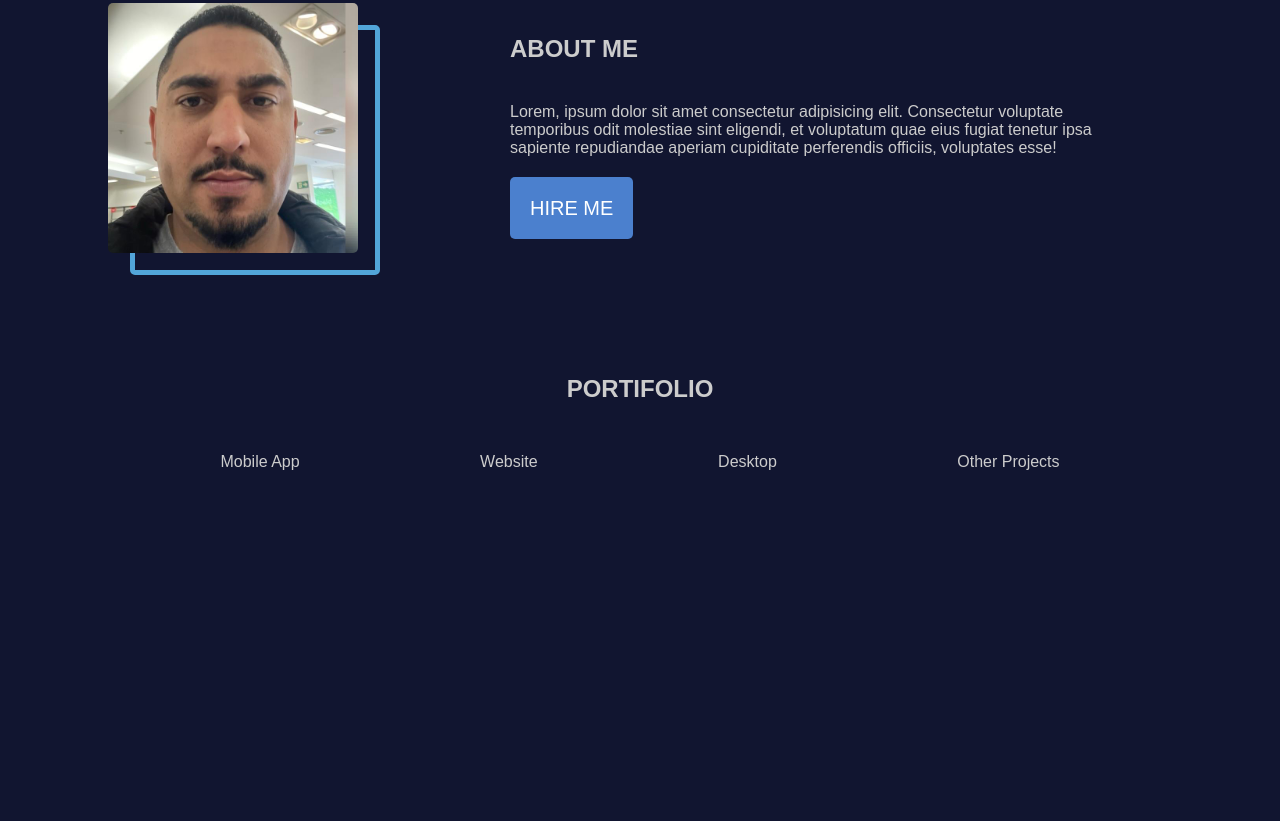
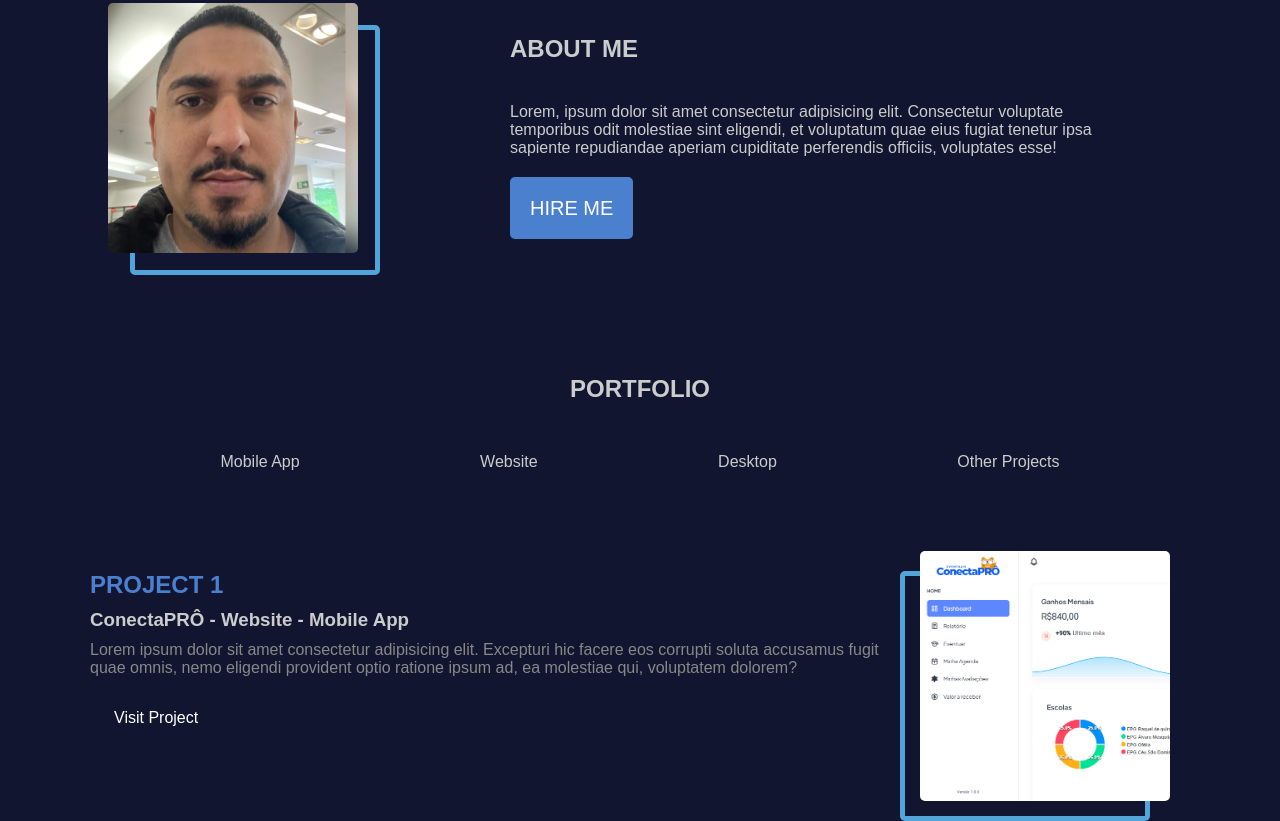
Before and after one commit to dg0611/front-portifolio, a plain HTML site: page index.html in a window 1280 px wide. Shown: the part 624-1445 px from the top of the page. Before the commit the page ends 1095 px from the top, so only its background shows below. Drawn offline with Linux system fonts and the light colour scheme.

Commit message:
Adicionado estrutura do projeto 1

```diff
--- a/css/style.css
+++ b/css/style.css
@@ -158,7 +158,7 @@ body {
     border-radius: 5px;
 }
 
-.btn-hire-me  {
+.btn-hire-me {
     background-color: #4B80CE;
     padding: 20px;
     color: #fff;
@@ -186,9 +186,10 @@ body {
 .portifolio h2 {
     color: #ccc;
 }
+
 .ul-portifolio {
     display: flex;
-    justify-content:space-evenly;
+    justify-content: space-evenly;
     margin-top: 50px;
 
 }
@@ -202,3 +203,75 @@ body {
 .ul-portifolio a:hover {
     color: #52A5D9;
 }
+
+.project-right {
+    display: flex;
+
+}
+
+
+.box-picture-project-right {
+    /* Este é a borda azul*/
+    width: 250px;
+    height: 250px;
+    border: 5px solid #52A5D9;
+    margin-top: 100px;
+    margin-right: 90px;
+    border-radius: 5px;
+
+
+}
+
+.box-img-project-right {
+    /* Nesta vai a imagem*/
+    background-image: url("../img/conecta-pro.PNG");
+    width: 250px;
+    height: 250px;
+    background-size: cover;
+
+    margin: -25px 0 0 15px;
+    border-radius: 5px;
+
+
+
+}
+
+.title-project-right {
+
+    color: #4B80CE;
+    margin: 100px 0 10px 50px;
+}
+
+h3 {
+    color: #ccc;
+    margin: 0 0 10px 50px;
+}
+
+
+.description-project-rigth {
+
+    color: #888;
+    margin-left: 50px;
+}
+
+.visit-project-rigth {
+
+    text-decoration: none;
+    width: 100px;
+    height: 30px;
+    transition: 1s;
+    padding: 10px;
+    color: #fff;
+    margin: 2rem;
+
+
+
+}
+
+.margin-btn-project {
+    margin: 2rem;
+}
+
+.visit-project-rigth:hover {
+    color: #52A5D9;
+}
--- a/index.html
+++ b/index.html
@@ -34,12 +34,9 @@
 
         <section class="about-me">
           <div class="box-picture">
+            <div class="box-img"></div><!--box-img-->
+          </div><!--box-picture-->
 
-            <div class="box-img">
-
-            </div> <!--box-img-->
-
-          </div><!--box-picture-->
           <div class="description-about-me">
             <h2 class="about-color">ABOUT ME</h2>
             <p class="about-color">
@@ -53,7 +50,7 @@
         </section>
 
         <section class="portifolio">
-          <h2>PORTIFOLIO</h2>
+          <h2>PORTFOLIO</h2>
           <nav class="nav-portifolio">
             <ul class="ul-portifolio">
               <li><a href="#">Mobile App</a></li>
@@ -63,6 +60,25 @@
             </ul>
           </nav>
         </section>
+
+        <section class="project-right">
+          <div class="flex-rigth">
+            <h2 class="title-project-right">PROJECT 1</h2>
+            <h3>ConectaPRÔ - Website - Mobile App</h3>
+            <p class="description-project-rigth">
+              Lorem ipsum dolor sit amet consectetur adipisicing elit. Excepturi
+              hic facere eos corrupti soluta accusamus fugit quae omnis, nemo
+              eligendi provident optio ratione ipsum ad, ea molestiae qui,
+              voluptatem dolorem?
+            </p>
+            <div class="margin-btn-project">
+              <a class="visit-project-rigth" href="https://conecta-pro.vercel.app/home">Visit Project</a>
+            </div>
+          </div>
+          <div class="box-picture-project-right">
+            <div class="box-img-project-right"></div><!--box-img-right-->
+          </div><!--box-picture-right-->
+        </section>
       </main>
     </div><!--container-->
   </body>
```
Also changed, not shown: img/conecta-pro.PNG (added).
